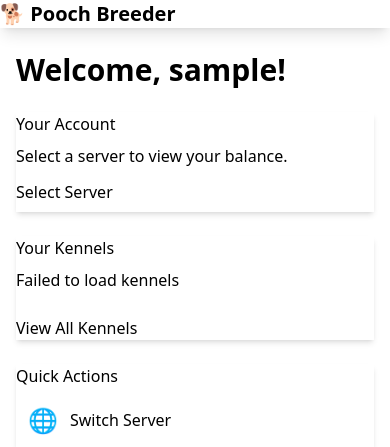
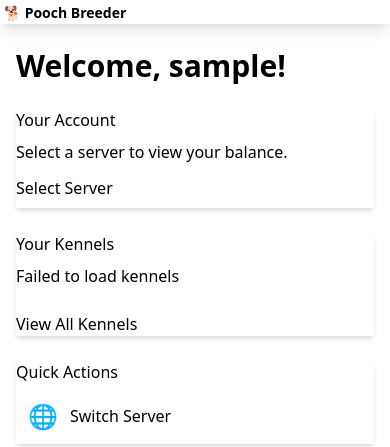
Before and after one commit to ADP424/2xPimpySimulator, a Python web app: template src/web/templates/home.html in a window 390 px wide. Shown: the top 447 px of the page. Run offline with Jinja, Linux system fonts and the light colour scheme; the template is opened without the code that fills it: most values are stand-ins (such as "Sample title", 1, 10 or a date in 2020); some libraries are stand-ins or nearby versions; some web fonts are replaced.

Commit message:
Show currencies on mobile navbar, shrink title text to fit

```diff
--- a/src/web/templates/base.html
+++ b/src/web/templates/base.html
@@ -47,7 +47,7 @@
                 </ul>
             </div>
             {% endif %}
-            <a href="{{ url_for('main.index') }}" class="btn btn-ghost text-xl font-bold">🐕 Pooch Breeder</a>
+            <a href="{{ url_for('main.index') }}" class="btn btn-ghost text-sm sm:text-xl font-bold px-1 sm:px-3">🐕 Pooch Breeder</a>
         </div>
 
         {% if session.get('discord_id') %}
@@ -68,7 +68,7 @@
         <div class="navbar-end gap-2">
             {% if session.get('discord_id') %}
             {% if session.get('current_server_id') %}
-            <div id="navbar-currencies" class="hidden sm:flex items-center gap-3 text-sm mr-1" style="display: none;">
+            <div id="navbar-currencies" class="flex items-center gap-2 text-xs sm:text-sm sm:gap-3 mr-1" style="display: none;">
                 <span class="text-success font-semibold" id="nav-dollars">—</span>
                 <span class="text-error font-semibold" id="nav-bloodskulls">—</span>
             </div>
```
